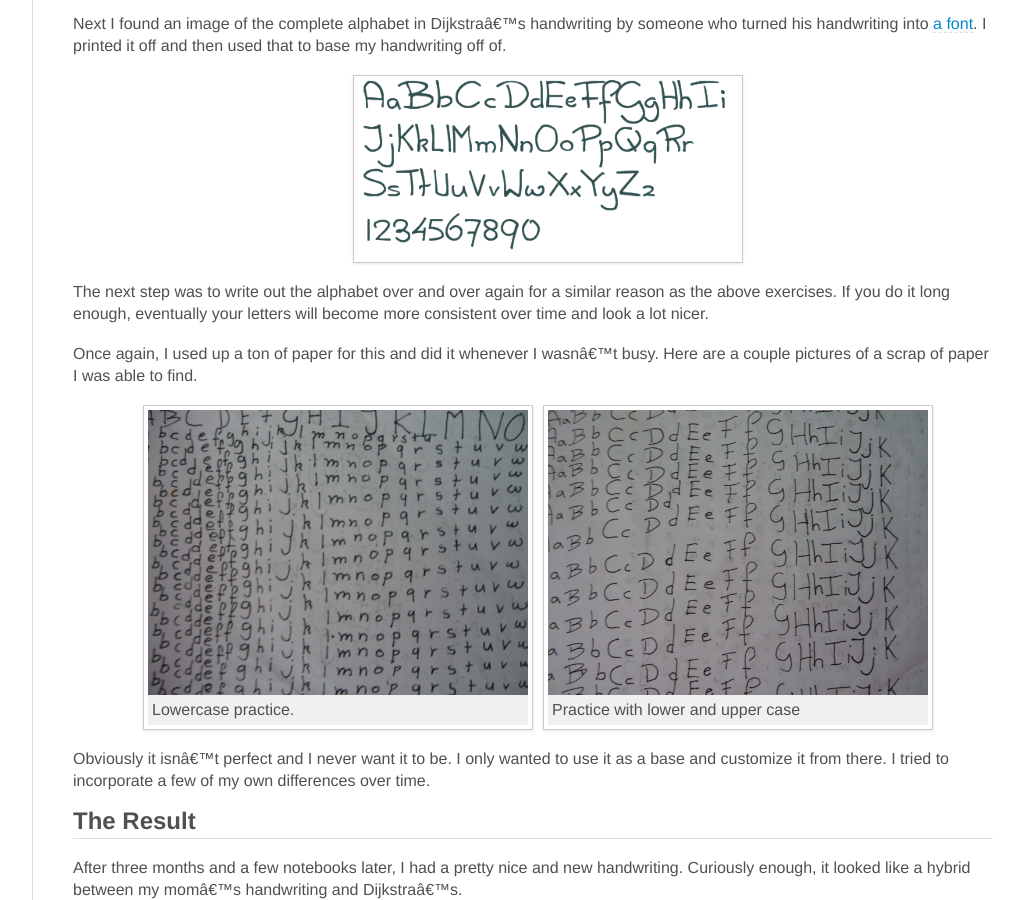
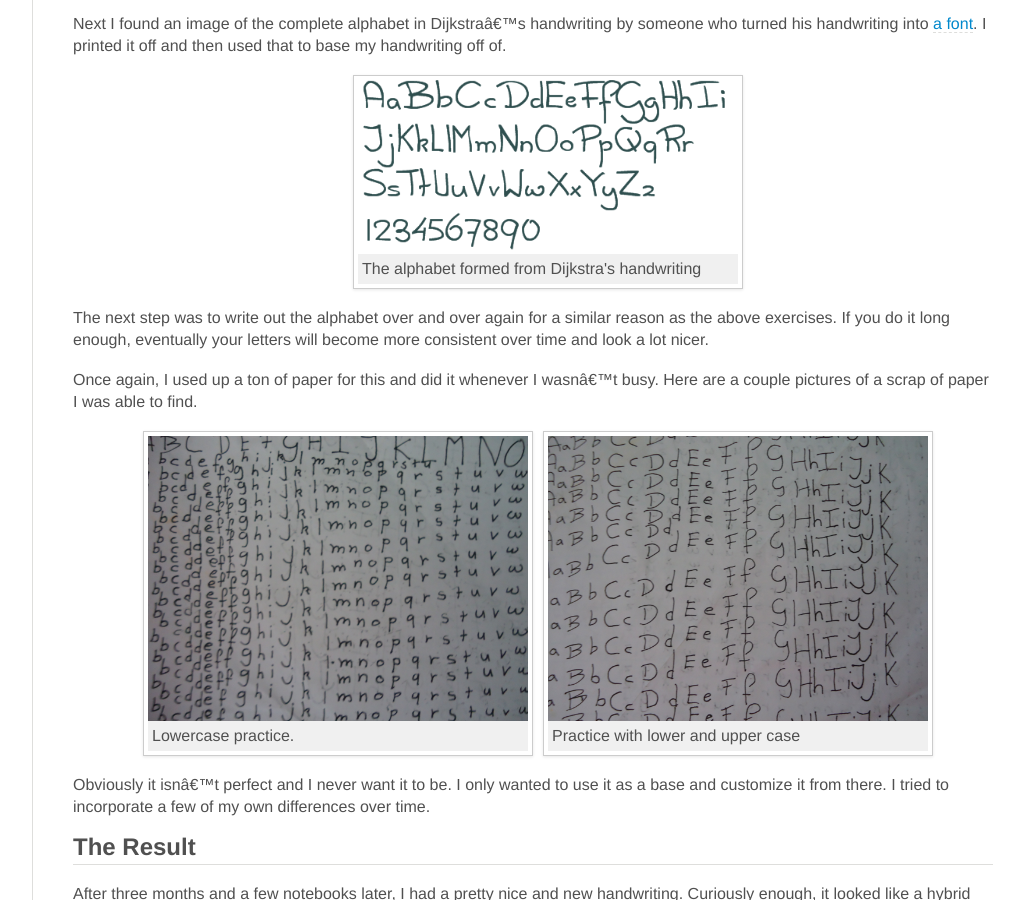
Before and after one commit to jdavis/jdavis.github.com, a Jekyll site: the page built from _posts/2013-05-20-the-path-to-dijkstras-handwriting.md, in a window 1280 px wide and 900 px high, scrolled down 2044 px. Shown: the whole window, without its empty margins (198-1222 px from the left). Built offline with Jekyll 4.4.1, drawn with Linux system fonts in a browser that asks for light colours; some web fonts are replaced; Markdown is read by kramdown in place of the engine named in the settings.

Commit message:
Add caption to an image

```diff
--- a/_posts/2013-05-20-the-path-to-dijkstras-handwriting.md
+++ b/_posts/2013-05-20-the-path-to-dijkstras-handwriting.md
@@ -105,6 +105,7 @@ then used that to base my handwriting off of.
 
 <a href="/img/handwriting/dijkstra-alphabet.png">
 <img src="/img/handwriting/dijkstra-alphabet.png">
+<span>The alphabet formed from Dijkstra's handwriting</span>
 </a>
 
 </div>
```
